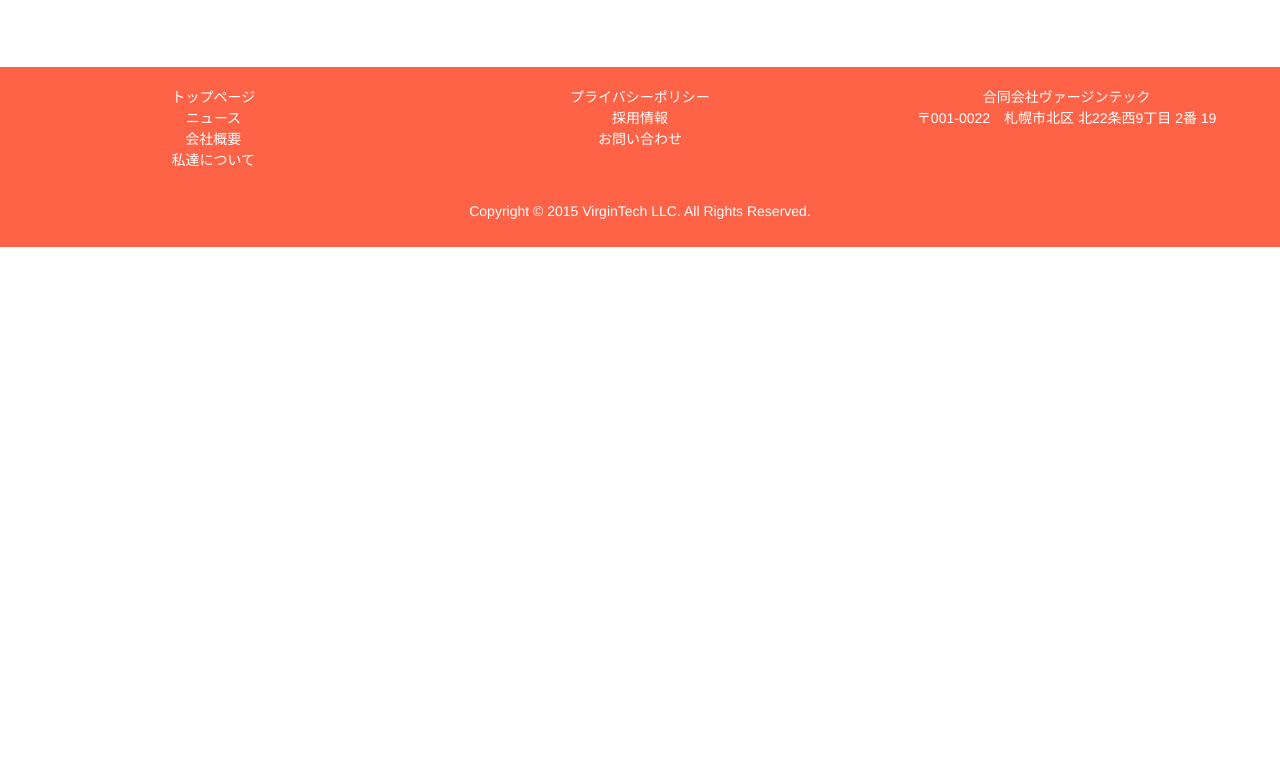
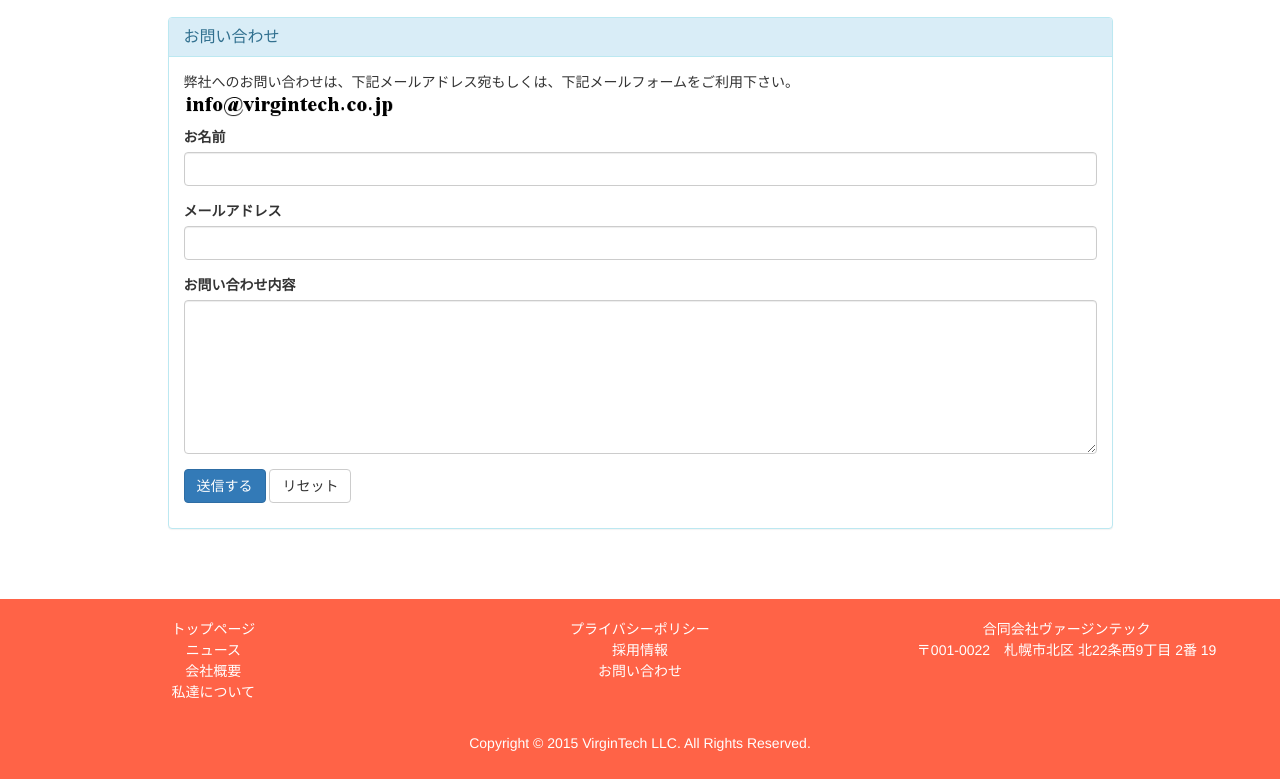
Before and after one commit to VirginTech/homepage2, a plain HTML site: page contactus.html in a window 1280 px wide. Shown: the part 53-832 px from the top of the page. Before the commit the page ends 800 px from the top, so only its background shows below. Drawn offline with nearby package versions, Linux system fonts and the light colour scheme.

Commit message:
added contactus & cgi mail form

```diff
--- a/contactus.html
+++ b/contactus.html
@@ -3,8 +3,8 @@
 
 <head>
   <meta charset="utf-8">
-  <meta name="keywords" content="" />
-  <meta name="description" content="" />
+  <meta name="keywords" content="ヴァージンテック,バージンテック,virgintech,アプリ,ゲーム" />
+  <meta name="description" content="お問い合わせ" />
   <meta http-equiv="X-UA-Compatible" content="IE=edge">
   <meta name="viewport" content="width=device-width, initial-scale=1">
   <title>【お問い合わせ】合同会社ヴァージンテック</title>
@@ -19,6 +19,7 @@
 =============================
 Googleアナリティクス
 =============================
+-->
 <script>
   (function(i,s,o,g,r,a,m){i['GoogleAnalyticsObject']=r;i[r]=i[r]||function(){
   (i[r].q=i[r].q||[]).push(arguments)},i[r].l=1*new Date();a=s.createElement(o),
@@ -27,7 +28,6 @@ Googleアナリティクス
   ga('create', 'UA-49583290-1', 'virgintech.co.jp');
   ga('send', 'pageview');
 </script>
--->
 
 </head>
 
@@ -68,7 +68,51 @@ Googleアナリティクス
     </div>
   </nav>
 
+  <!--
+  =============================
+  お問い合わせ
+  =============================
+  -->
+  <div class="row">
+    <div class="col-xs-12 col-sm-1"></div>
 
+    <div class="col-xs-12 col-sm-10">
+
+      <div class="panel panel-info">
+        <div class="panel-heading"><h2 class="panel-title">お問い合わせ</h2></div>
+          <div class="panel-body">
+            <p>
+
+              弊社へのお問い合わせは、下記メールアドレス宛もしくは、下記メールフォームをご利用下さい。<br>
+              <img src="./images/mail.png" border=0>
+              <p>
+
+              <form action="./postmail/postmail.cgi" method="post">
+                <div class="form-group">
+                  <label for="name1">お名前</label>
+                  <input type="text" name="_name" size="35" class="form-control" id="name1" />
+                </div>
+
+                <div class="form-group">
+                  <label for="mail1">メールアドレス</label>
+                  <input type="text" name="_email" size="35" class="form-control" id="mail1" />
+                </div>
+
+                <div class="form-group">
+                  <label for="ask1">お問い合わせ内容</label>
+                  <textarea name="_メッセージ" rows="7" cols="48" class="form-control" id="ask1"></textarea>
+                </div>
+
+                <input type="submit" value="送信する" class="btn btn-primary"/>
+                <input type="reset" value="リセット" class="btn btn-default"/>
+              </form>
+
+            </p>
+          </div>
+        </div>
+      </div>
+    <div class="col-xs-12 col-sm-1"></div>
+  </div>
 
 
 
--- a/css/custom.css
+++ b/css/custom.css
@@ -73,6 +73,9 @@ a.linkcolor{
     height:140px;
     width:500px;
   }
+  .blank_space{
+    height:350px;
+  }
 }
 /*=============================================
 PC向けレイアウトの指定：769px以上では固定レイアウト
```
Also changed, not shown: recruit.html (+1 -7 lines), 1 other file.
